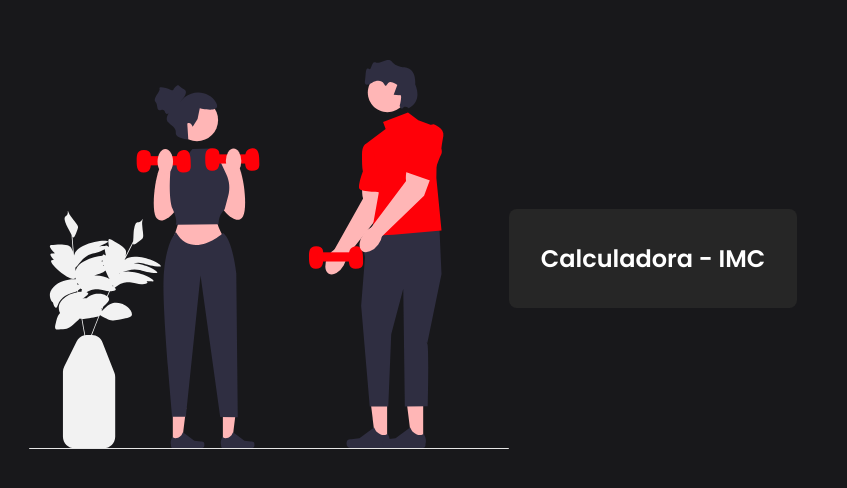
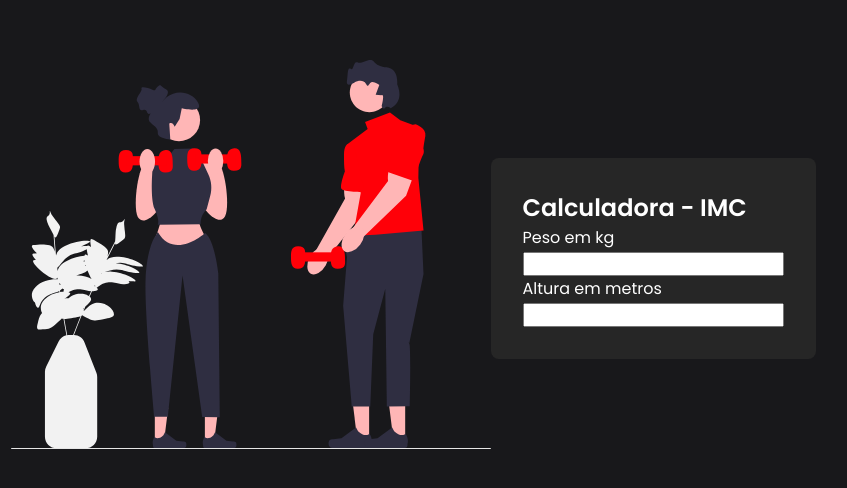
Before and after one commit to liviaxsouza/review03082023, a plain HTML site: page index.html in a window 1280 px wide. Shown: the part 142-630 px from the top of the page, without its empty margins (227-1074 px from the left). Drawn offline with Linux system fonts and the light colour scheme.

Commit message:
feat: create inputs fields

```diff
--- a/index.html
+++ b/index.html
@@ -17,6 +17,21 @@
         <section id="secForm">
         <div id="caculator">
         <h1 id="title">Calculadora - IMC</h1>
+
+        <div class="inputBox">
+        <label for="inputWeight">Peso em kg</label>
+        <div class="inputField">
+        <input type="number" id="inputWeight" required>
+        </div>
+        </div>
+
+        <div class="inputBox">
+        <label for="inputHeight">Altura em metros</label>
+        <div class="inputField">
+        <input type="number" id="inputHeight" required>
+        </div>
+        </div>
+
         </div>
         </section>
 
```
Also changed, not shown: assets/css/style.index.css (line endings or trailing spaces).
